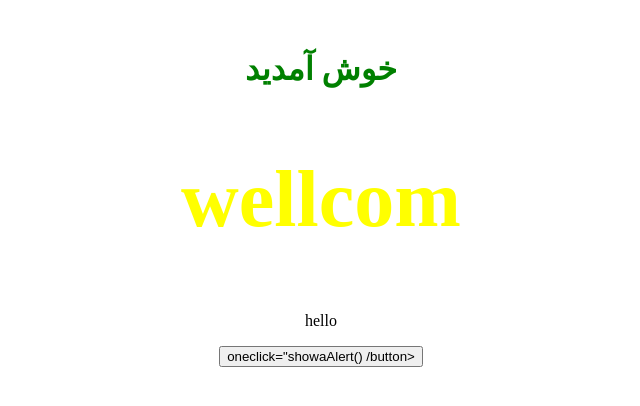
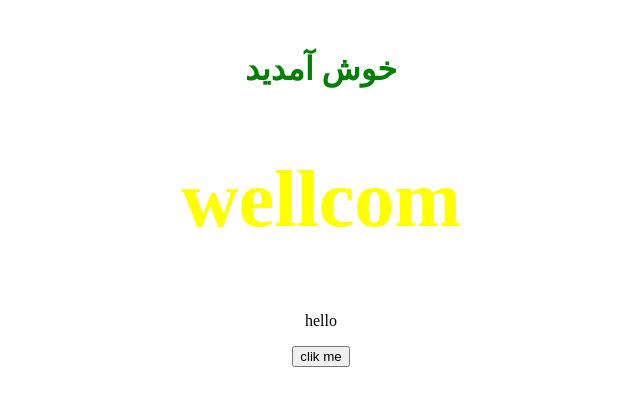
Before and after one commit to mohammadavand/maa, a plain HTML site: page index2.html in a window 1280 px wide. Shown: the whole page, without its empty margins (319-959 px from the left). Drawn offline with Linux system fonts and the light colour scheme.

Commit message:
change file 2

```diff
--- a/index2.html
+++ b/index2.html
@@ -4,14 +4,16 @@
     <meta charset="UTF-8">
     <meta name="viewport" content="width=device-width, initial-scale=1.0">
     <title>izeh</title>
-    <style>body {text-align: center; margin-top: 50px;}
-    h1 {color: blue;}</style>
+    <style>
+    body {text-align: center; margin-top: 50px;}
+    h1 {color: blue;}
+    </style>
 </head>
 <body>
     <h1 style="color: green;">خوش آمدید</h1>
     <h2 style="color: yellow; font-size: 80px;">wellcom</h2>
     <p>hello</p>
-    <button>oneclick="showaAlert() <click me >/button>
+    <button oneclick="showaAlert()">clik me</button>
     <script>
         function showaAlert() {alert('درود');}
         </script>
```
